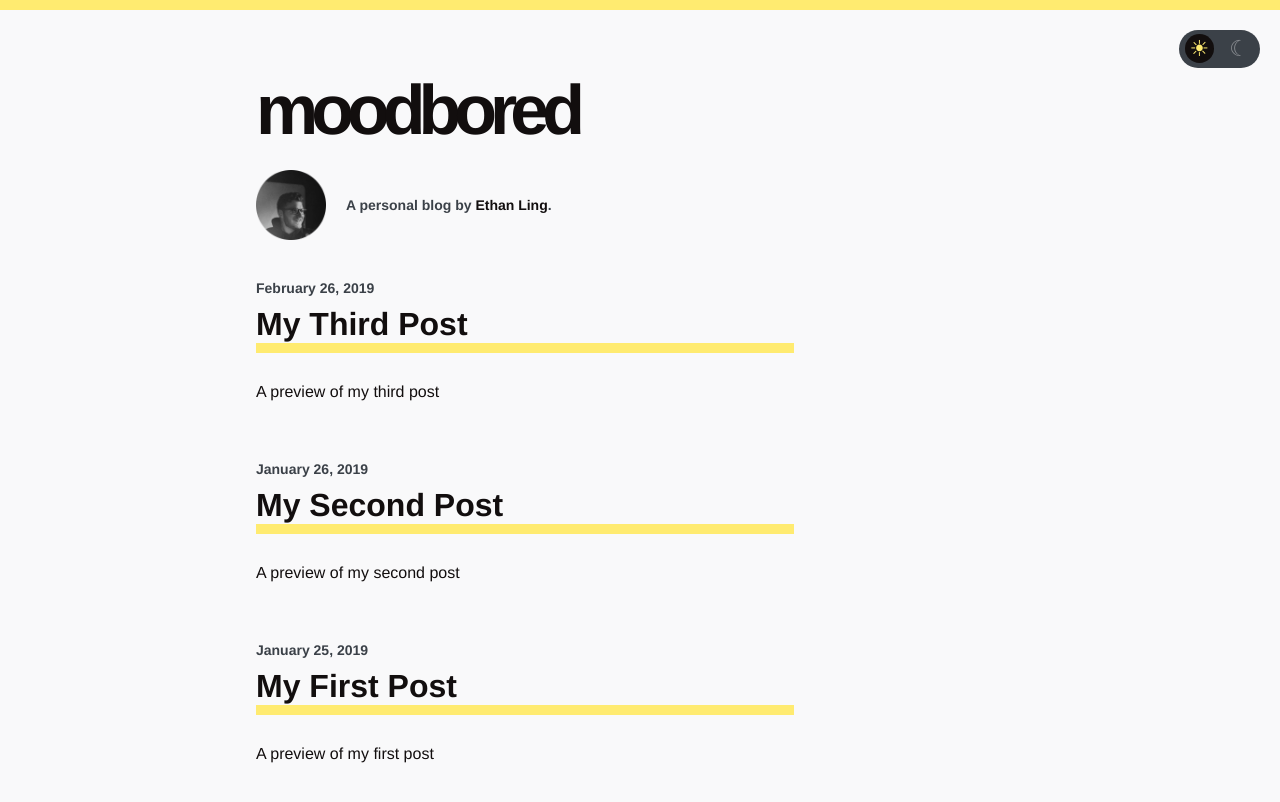
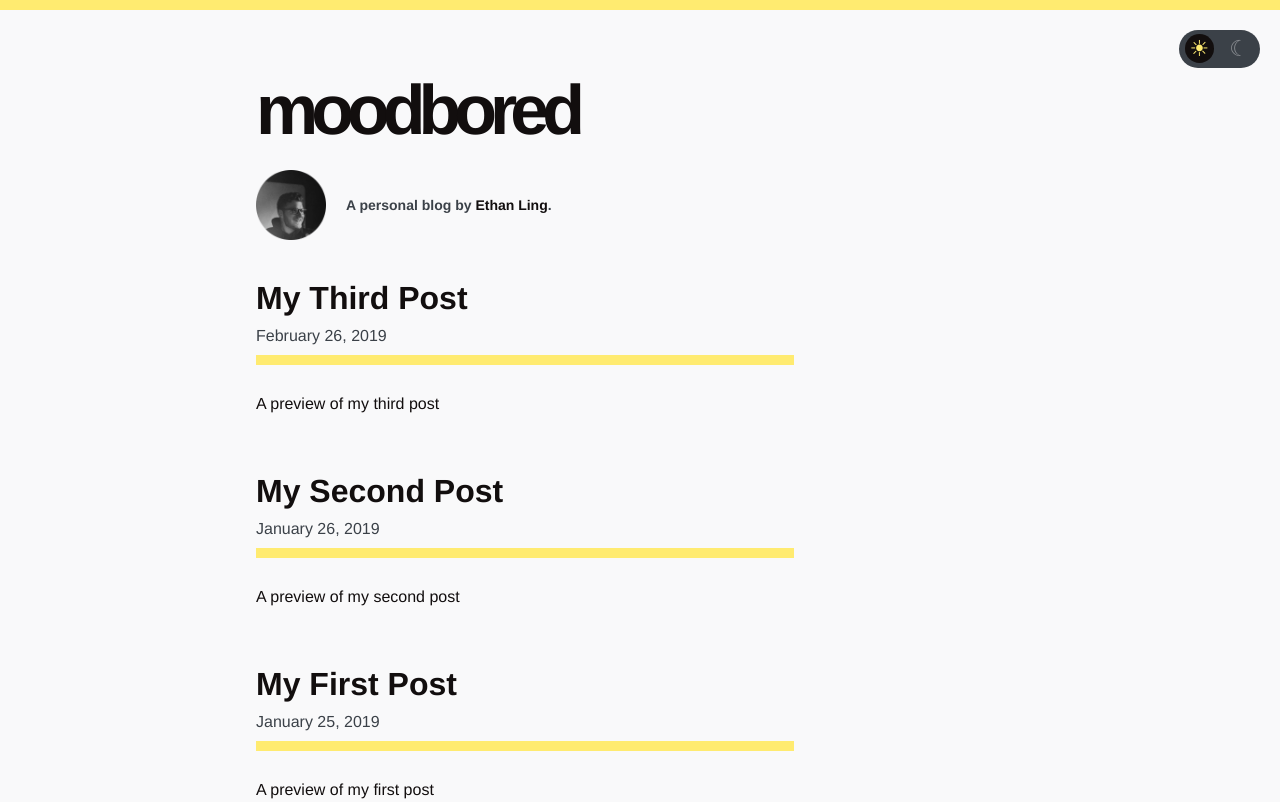
Before and after one commit to ethanling/blog, a Gatsby site: page / in a window 1280 px wide. Shown: the top 802 px of the page. Built offline with nearby package versions, Linux system fonts and the light colour scheme; Gatsby itself is replaced by a stand-in of ours.

Commit message:
Date formatting on index

```diff
--- a/src/components/layout.css
+++ b/src/components/layout.css
@@ -173,11 +173,10 @@ nav {
 
 .post-item {
     flex: 1;
-    margin: 0px 0px 60px 0px;
+    margin: 20px 0px 60px 0px;
 }
 
 .post-title-container {
-	display: flex;
 	margin-bottom: 30px;
 	border-bottom: 10px solid var(--accent);
 }
@@ -191,10 +190,10 @@ nav {
 }
 
 .post-item-date {
-    color: var(--accent);
-    margin: 10px 0px 10px 0px;
-	font-size: 14px;
-	font-weight: bold;
+	margin: 10px 0px 10px 0px;
+    color: #eee;
+	font-size: 16px;
+	font-weight: 400;
 }
 
 .post-nav-toggle {
--- a/src/pages/index.js
+++ b/src/pages/index.js
@@ -21,22 +21,31 @@ const IndexPage = ({ data }) => {
             children={edges.map(edge => {
                 const { frontmatter } = edge.node
                 return (
-                    <div key={frontmatter.title} className="post-item">
-						<div
-							key={frontmatter.date}
-							className="post-item-date"
-						>
-							{formatDate(frontmatter.date)}
-						</div>
+                    <div
+                        key={frontmatter.title}
+                        className="post-item"
+                    >
                         <div
                             key={frontmatter.path}
                             className="post-title-container"
                         >
-                            <Link to={frontmatter.path} className="post-title">
+                            <Link
+                                to={frontmatter.path}
+                                className="post-title"
+                            >
                                 {frontmatter.title}
                             </Link>
+                            <div
+                                key={frontmatter.date}
+                                className="post-item-date"
+                            >
+                                {formatDate(frontmatter.date)}
+                            </div>
                         </div>
-                        <div key={frontmatter.excerpt} className="post-excerpt">
+                        <div
+                            key={frontmatter.excerpt}
+                            className="post-excerpt"
+                        >
                             {frontmatter.excerpt}
                         </div>
                     </div>
```
